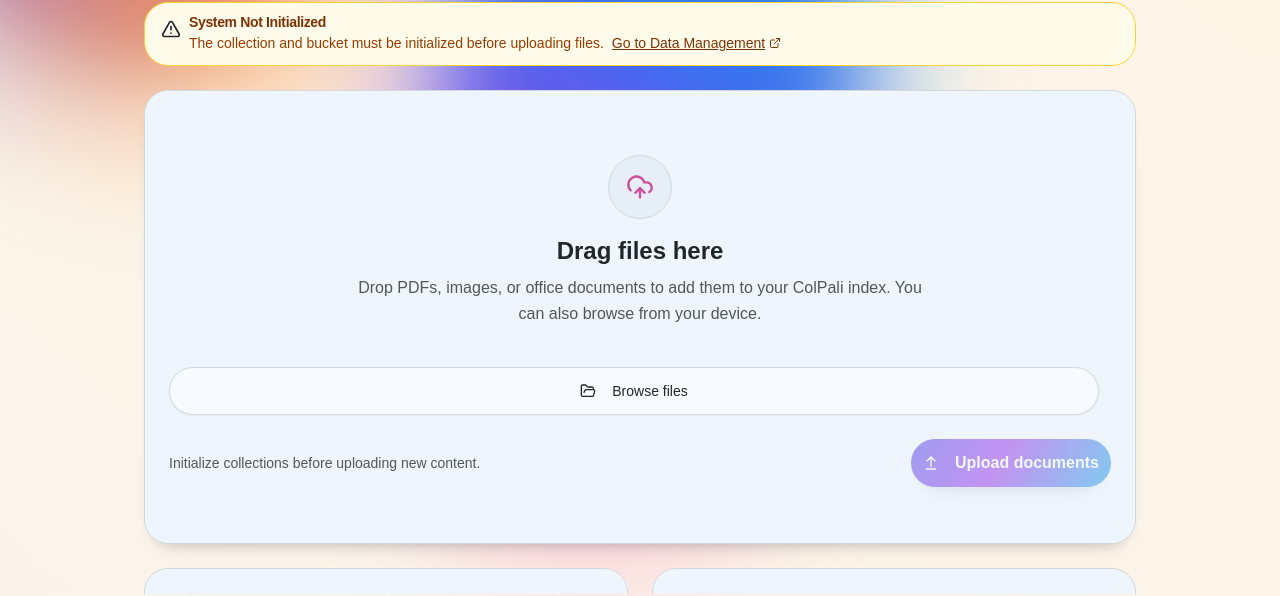
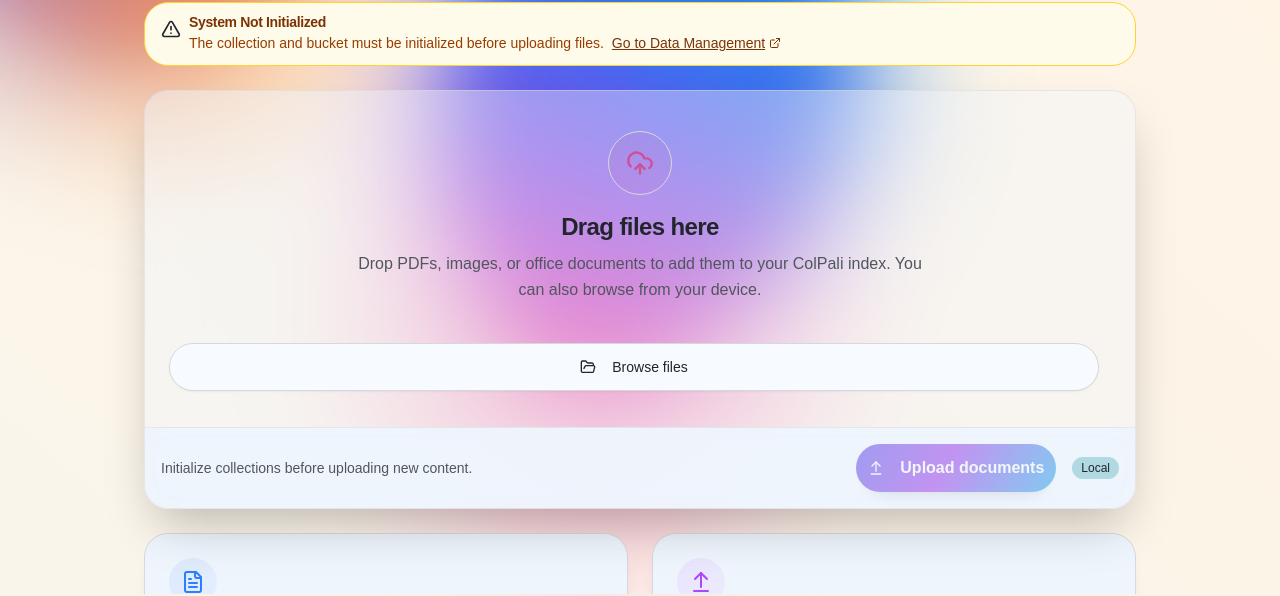
Before and after one commit to athrael-soju/Snappy, a Next.js app in the folder frontend/: page /upload in a window 1280 px wide. Shown: the part 201-797 px from the top of the page. Built offline with nearby package versions, Linux system fonts and the light colour scheme; no server answers.

Commit message:
refactor: replace Card components with new GlassPanel for improved UI consistency

```diff
--- a/frontend/app/maintenance/page.tsx
+++ b/frontend/app/maintenance/page.tsx
@@ -51,7 +51,7 @@ export default function MaintenancePage() {
     <motion.div {...defaultPageMotion}>
       <motion.section variants={sectionVariants} className="flex flex-col items-center text-center gap-6 pt-6 sm:pt-8">
         <PageHeader
-          title="System Maintenance"
+          title={isConfigurationView ? "System Configuration" : "System Maintenance"}
           tooltip={isConfigurationView ? "Manage runtime configuration options" : "Monitor and manage storage and indexing resources"}
         />
       </motion.section>
--- a/frontend/components/maintenance/status-card.tsx
+++ b/frontend/components/maintenance/status-card.tsx
@@ -2,6 +2,7 @@ import { Card, CardContent, CardDescription, CardHeader, CardTitle } from "@/com
 import { Badge } from "@/components/ui/badge";
 import { CheckCircle2, XCircle, Loader2, LucideIcon } from "lucide-react";
 import { cn } from "@/lib/utils";
+import { GlassPanel } from "@/components/ui/glass-panel";
 import type { CollectionStatus, BucketStatus } from "./types";
 
 type AccentColor = "blue" | "orange";
@@ -59,8 +60,8 @@ export function StatusCard({
   const accent = accentStyles[accentColor] ?? accentStyles.blue;
 
   return (
-    <Card className={cn("transition-shadow hover:shadow-md", accent.cardBorder)}>
-      <CardHeader className="pb-3">
+    <GlassPanel className={cn("transition-shadow hover:shadow-lg p-6")}>
+      <CardHeader className="pb-3 px-0 pt-0">
         <div className="mb-2 flex items-center justify-between">
           <div className="flex items-center gap-3">
             <div className={cn("rounded-xl border p-2", iconBg, accent.iconBorder)}>
@@ -86,7 +87,7 @@ export function StatusCard({
           )}
         </div>
       </CardHeader>
-      <CardContent className="space-y-3">
+      <CardContent className="space-y-3 px-0 pb-0">
         {isLoading ? (
           <div className="flex items-center justify-center py-8">
             <Loader2 className={cn("h-6 w-6 animate-spin", accent.loader)} />
@@ -112,6 +113,6 @@ export function StatusCard({
           <p className="text-sm text-muted-foreground">No status available</p>
         )}
       </CardContent>
-    </Card>
+    </GlassPanel>
   );
 }
--- /dev/null
+++ b/frontend/components/ui/bottom-action-bar.tsx
@@ -0,0 +1,42 @@
+import { cn } from "@/lib/utils";
+import { ReactNode } from "react";
+import { Badge } from "@/components/ui/badge";
+
+interface BottomActionBarProps {
+  children: ReactNode;
+  className?: string;
+  environment?: "Local" | "Dev" | "Prod";
+}
+
+export function BottomActionBar({
+  children,
+  className,
+  environment,
+}: BottomActionBarProps) {
+  return (
+    <div
+      className={cn(
+        "sticky bottom-0 left-0 right-0 border-t border-border/50 bg-card/95 backdrop-blur-md px-4 py-4",
+        className
+      )}
+    >
+      <div className="flex items-center justify-between gap-4">
+        <div className="flex items-center gap-3 flex-1">{children}</div>
+        {environment && (
+          <Badge
+            variant={
+              environment === "Prod"
+                ? "destructive"
+                : environment === "Dev"
+                ? "default"
+                : "secondary"
+            }
+            className="text-xs font-medium"
+          >
+            {environment}
+          </Badge>
+        )}
+      </div>
+    </div>
+  );
+}
--- /dev/null
+++ b/frontend/components/ui/feature-card.tsx
@@ -0,0 +1,54 @@
+import { cn } from "@/lib/utils";
+import { Card, CardContent, CardHeader, CardTitle } from "@/components/ui/card";
+import { LucideIcon } from "lucide-react";
+import { ReactNode } from "react";
+
+interface FeatureCardProps {
+  icon: LucideIcon;
+  title: string;
+  description: ReactNode;
+  href?: string;
+  className?: string;
+  children?: ReactNode;
+}
+
+export function FeatureCard({
+  icon: Icon,
+  title,
+  description,
+  href,
+  className,
+  children,
+}: FeatureCardProps) {
+  const content = (
+    <Card
+      className={cn(
+        "card-surface h-full min-h-[200px] cursor-pointer group transition-all hover:shadow-lg border-border/50",
+        className
+      )}
+    >
+      <CardHeader className="pb-4 flex flex-col items-center text-center">
+        <div className="flex size-14 items-center justify-center rounded-2xl bg-gradient-to-br from-primary/10 to-primary/5 text-primary group-hover:from-primary/20 group-hover:to-primary/10 group-hover:scale-110 transition-all">
+          <Icon className="h-7 w-7" strokeWidth={2} />
+        </div>
+        <CardTitle className="text-lg font-semibold text-foreground mt-4 group-hover:text-primary transition-colors">
+          {title}
+        </CardTitle>
+      </CardHeader>
+      <CardContent className="text-sm leading-relaxed text-muted-foreground text-center px-4">
+        {description}
+        {children}
+      </CardContent>
+    </Card>
+  );
+
+  if (href) {
+    return (
+      <a href={href} className="block h-full">
+        {content}
+      </a>
+    );
+  }
+
+  return content;
+}
--- /dev/null
+++ b/frontend/components/ui/glass-panel.tsx
@@ -0,0 +1,20 @@
+import { cn } from "@/lib/utils";
+import { ReactNode } from "react";
+
+interface GlassPanelProps {
+  children: ReactNode;
+  className?: string;
+}
+
+export function GlassPanel({ children, className }: GlassPanelProps) {
+  return (
+    <div
+      className={cn(
+        "w-full rounded-3xl border border-border/50 bg-card/40 backdrop-blur-xl shadow-2xl",
+        className
+      )}
+    >
+      {children}
+    </div>
+  );
+}
--- a/frontend/components/upload/file-dropzone.tsx
+++ b/frontend/components/upload/file-dropzone.tsx
@@ -1,6 +1,5 @@
 import { useRef } from "react";
 import { motion } from "framer-motion";
-import { Card, CardContent, CardDescription, CardHeader, CardTitle } from "@/components/ui/card";
 import { Button } from "@/components/ui/button";
 import { Input } from "@/components/ui/input";
 import { fadeInScale, hoverLift } from "@/lib/motion-presets";
@@ -9,6 +8,8 @@ import { FileList } from "./file-list";
 import { UploadProgress } from "./upload-progress";
 import { UploadStatusAlerts } from "./upload-status-alerts";
 import { cn } from "@/lib/utils";
+import { GlassPanel } from "@/components/ui/glass-panel";
+import { BottomActionBar } from "@/components/ui/bottom-action-bar";
 
 interface FileDropzoneProps {
   isDragOver: boolean;
@@ -30,7 +31,7 @@ interface FileDropzoneProps {
   onCancel: () => void;
 }
 
-const MotionCard = motion(Card);
+const MotionDiv = motion.div;
 
 export function FileDropzone({
   isDragOver,
@@ -58,16 +59,18 @@ export function FileDropzone({
     : "Upload documents";
 
   return (
-    <MotionCard
+    <MotionDiv
       variants={fadeInScale}
       initial="hidden"
       animate="visible"
       {...hoverLift}
+    >
+      <GlassPanel
         className={cn(
-        "card-surface relative overflow-hidden border border-dashed border-muted/80 transition-all duration-200",
+          "relative overflow-hidden transition-all duration-200",
           isDragOver
-          ? "border-primary/70 bg-primary/5 shadow-[var(--shadow-2)]"
-          : "hover:border-primary/40 hover:shadow-[var(--shadow-2)]"
+            ? "ring-2 ring-primary/70 bg-primary/5"
+            : "hover:ring-1 hover:ring-primary/40"
         )}
       >
         <div
@@ -76,27 +79,27 @@ export function FileDropzone({
           onDrop={onDrop}
           className="h-full"
         >
-        <CardHeader className="flex flex-col items-center gap-4 py-10 text-center">
+          <div className="flex flex-col items-center gap-4 py-10 px-6 text-center">
             <div
               className={cn(
-              "flex size-16 items-center justify-center rounded-full border border-muted bg-[color:var(--surface-2)] text-primary transition-all",
-              isDragOver && "scale-105 border-primary/60 text-primary"
+                "flex size-16 items-center justify-center rounded-full border border-muted bg-gradient-to-br from-primary/10 to-primary/5 text-primary transition-all",
+                isDragOver && "scale-105 border-primary/60"
               )}
             >
               <UploadCloud className="h-7 w-7" aria-hidden="true" />
             </div>
             <div className="space-y-2">
-            <CardTitle className="text-2xl font-semibold text-foreground">
+              <h2 className="text-2xl font-semibold text-foreground">
                 {isDragOver ? "Release to upload" : "Drag files here"}
-            </CardTitle>
-            <CardDescription className="mx-auto max-w-xl text-base leading-relaxed text-muted-foreground">
+              </h2>
+              <p className="mx-auto max-w-xl text-base leading-relaxed text-muted-foreground">
                 Drop PDFs, images, or office documents to add them to your ColPali index. You can also browse from your device.
-            </CardDescription>
+              </p>
             </div>
-        </CardHeader>
+          </div>
 
-        <CardContent className="space-y-8 px-6 pb-8">
-          <form onSubmit={onSubmit} className="space-y-6" noValidate>
+          <div className="space-y-6 px-6 pb-6">
+          <form id="upload-form" onSubmit={onSubmit} className="space-y-6" noValidate>
             <div className="space-y-3">
               <div className="grid grid-cols-1 gap-3 sm:grid-cols-[minmax(0,1fr)_auto]">
                 <Button
@@ -138,16 +141,23 @@ export function FileDropzone({
               jobId={jobId}
             />
 
-            <div className="flex flex-col gap-3 sm:flex-row sm:items-center sm:justify-between">
+          </form>
+
+          <UploadStatusAlerts message={message} error={error} />
+          </div>
+        </div>
+
+        <BottomActionBar environment="Local">
           {!isReady && !uploading && (
             <p className="text-sm text-muted-foreground">
               Initialize collections before uploading new content.
             </p>
           )}
-              <div className="flex w-full gap-2 sm:w-auto">
+          <div className="flex w-full gap-2 sm:w-auto ml-auto">
             <Button
               type={uploading ? "button" : "submit"}
               disabled={!uploading && (!hasFiles || !isReady)}
+              form="upload-form"
               className={cn(
                 "h-12 flex-1 rounded-full px-8 text-base font-semibold shadow-lg transition-all",
                 uploading
@@ -170,12 +180,8 @@ export function FileDropzone({
               )}
             </Button>
           </div>
-            </div>
-          </form>
-
-          <UploadStatusAlerts message={message} error={error} />
-        </CardContent>
-      </div>
-    </MotionCard>
+        </BottomActionBar>
+      </GlassPanel>
+    </MotionDiv>
   );
 }
```
Also changed, not shown: frontend/app/search/page.tsx (+22 -27 lines), frontend/components/configuration-panel.tsx (+26 -26 lines), frontend/components/maintenance/data-reset-card.tsx (+6 -5 lines), frontend/components/maintenance/delete-card.tsx (+6 -5 lines), frontend/components/maintenance/initialize-card.tsx (+6 -5 lines). Lines whose indentation alone changed are shown as unchanged.
